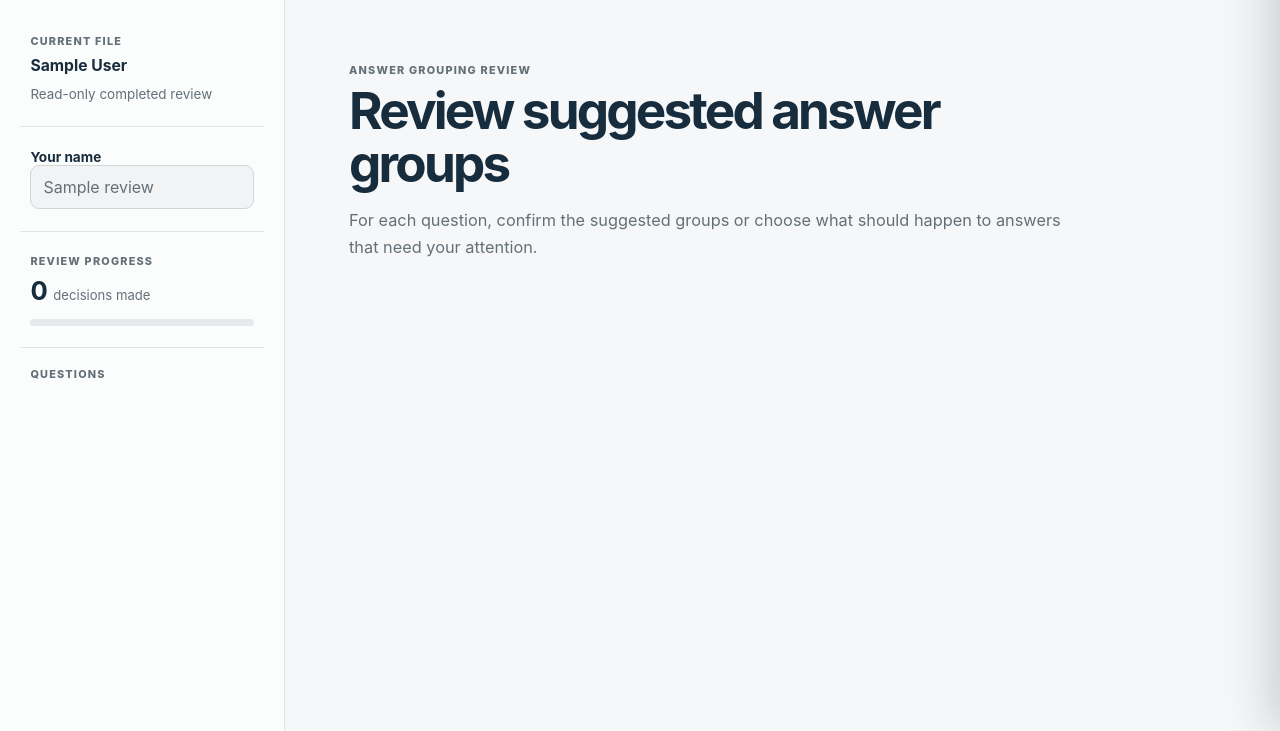
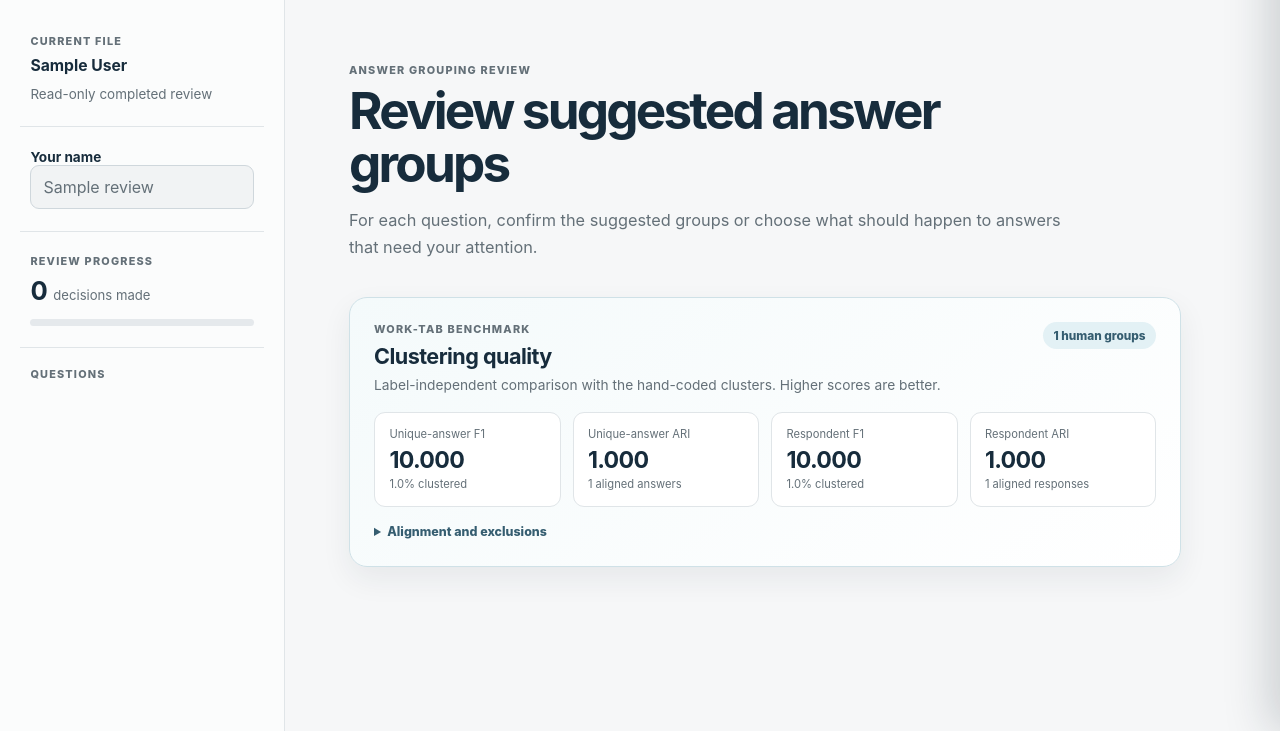
Before and after one commit to samikayyal/other-clustering, a Python web app: template src/other_cluster/templates/review.html in a window 1280 px wide. Shown: the part 69-800 px from the top of the page. Run offline with Jinja, Linux system fonts and the light colour scheme; the template is opened without the code that fills it: most values are stand-ins (such as "Sample title", 1, 10 or a date in 2020).

Commit message:
add ground-truth benchmarks to review UI
- Support optional ground-truth input for review
- Display overall and per-question clustering metrics
- Add CLI, contract, UI, and integration test coverage

```diff
--- a/src/other_cluster/static/review.css
+++ b/src/other_cluster/static/review.css
@@ -72,6 +72,20 @@ input:disabled { color: var(--muted); background: #f1f3f4; }
 .warning-box summary { display: flex; justify-content: space-between; gap: 1rem; padding: .85rem 1rem; cursor: pointer; font-size: .84rem; font-weight: 750; }
 .warning-box ul { margin: 0; padding: 0 1.1rem 1rem 2rem; color: #76571d; font-size: .82rem; line-height: 1.5; }
 
+.evaluation-card { margin-bottom: 1.6rem; padding: 1.5rem; background: linear-gradient(145deg, #f4fafb, #fff); border: 1px solid #cfe1e7; border-radius: 18px; box-shadow: var(--shadow); }
+.evaluation-heading { display: flex; align-items: flex-start; justify-content: space-between; gap: 1rem; }
+.evaluation-heading h2 { margin: 0; color: var(--navy); font-size: 1.35rem; letter-spacing: -.025em; }
+.evaluation-heading p:last-child { margin: .45rem 0 0; color: var(--muted); font-size: .86rem; }
+.evaluation-cluster-count { padding: .4rem .65rem; color: #355d70; background: #e3f1f5; border-radius: 999px; font-size: .74rem; font-weight: 800; white-space: nowrap; }
+.evaluation-grid { display: grid; grid-template-columns: repeat(4, minmax(0, 1fr)); gap: .75rem; margin-top: 1.2rem; }
+.evaluation-grid article { padding: .9rem; background: white; border: 1px solid var(--line); border-radius: 11px; }
+.evaluation-grid span, .evaluation-grid small { display: block; color: var(--muted); font-size: .7rem; line-height: 1.35; }
+.evaluation-grid strong { display: block; margin: .2rem 0; color: var(--navy); font-size: 1.45rem; letter-spacing: -.03em; }
+.evaluation-details { margin-top: 1rem; color: var(--muted); font-size: .78rem; line-height: 1.5; }
+.evaluation-details summary { cursor: pointer; color: #355d70; font-weight: 780; }
+.evaluation-details p { margin: .55rem 0 0; }
+.evaluation-source { overflow-wrap: anywhere; }
+
 .question-card { scroll-margin-top: 92px; margin-bottom: 1.6rem; overflow: hidden; background: var(--paper); border: 1px solid var(--line); border-radius: 18px; box-shadow: var(--shadow); }
 .question-header { padding: 1.45rem 1.5rem 1.15rem; border-bottom: 1px solid var(--line); }
 .question-kicker { display: flex; align-items: center; gap: .65rem; margin-bottom: .7rem; }
@@ -81,6 +95,14 @@ input:disabled { color: var(--muted); background: #f1f3f4; }
 .question-title-row { display: flex; align-items: flex-start; justify-content: space-between; gap: 1rem; }
 .suggested-group-count { flex: 0 0 auto; padding: .42rem .6rem; color: #497082; background: #e9f3f7; border-radius: 999px; font-size: .74rem; font-weight: 800; white-space: nowrap; }
 .question-header .arabic { margin: .45rem 0 0; color: var(--muted); }
+.question-evaluation { display: flex; align-items: center; justify-content: space-between; gap: 1rem; padding: .75rem 1.5rem; color: #355d70; background: #f0f7f9; border-bottom: 1px solid #d8e8ed; }
+.question-evaluation > div span, .question-evaluation > div strong { display: block; }
+.question-evaluation > div span { font-size: .68rem; font-weight: 800; letter-spacing: .06em; text-transform: uppercase; }
+.question-evaluation > div strong { margin-top: .15rem; color: var(--navy); font-size: .8rem; }
+.question-evaluation dl { display: flex; gap: 1.1rem; margin: 0; }
+.question-evaluation dl div { text-align: right; }
+.question-evaluation dt { color: var(--muted); font-size: .65rem; }
+.question-evaluation dd { margin: .1rem 0 0; color: var(--navy); font-size: .82rem; font-weight: 850; }
 .question-summary { display: flex; align-items: center; justify-content: space-between; gap: 1rem; margin: 1rem 1.5rem; padding: .9rem 1rem; background: #f6f8f9; border-radius: 11px; }
 .question-summary p { margin: 0; color: var(--muted); font-size: .88rem; }
 .secondary-action { padding: .55rem .75rem; color: var(--navy); background: white; border: 1px solid #cfd7dc; border-radius: 8px; font-size: .82rem; font-weight: 780; white-space: nowrap; }
@@ -142,6 +164,7 @@ body.drawer-open { overflow: hidden; }
   .question-nav::before { display: none; }
   .question-nav-item { width: auto; min-width: max-content; padding: .55rem .7rem; border: 1px solid var(--line); }
   .content { width: 100%; }
+  .evaluation-grid { grid-template-columns: repeat(2, minmax(0, 1fr)); }
 }
 
 @media (max-width: 600px) {
@@ -152,6 +175,10 @@ body.drawer-open { overflow: hidden; }
   .content { padding: 1.75rem 1rem 3rem; }
   .question-header { padding: 1.2rem 1rem 1rem; }
   .question-title-row { align-items: stretch; flex-direction: column; gap: .65rem; }
+  .evaluation-heading, .question-evaluation { align-items: flex-start; flex-direction: column; }
+  .evaluation-grid { grid-template-columns: 1fr 1fr; }
+  .question-evaluation dl { width: 100%; display: grid; grid-template-columns: 1fr 1fr; gap: .55rem 1rem; }
+  .question-evaluation dl div { text-align: left; }
   .suggested-group-count { align-self: flex-start; }
   .question-summary { align-items: flex-start; flex-direction: column; margin: .85rem 1rem; }
   .question-sections { padding: .2rem 1rem 1rem; }
--- a/src/other_cluster/static/review.js
+++ b/src/other_cluster/static/review.js
@@ -1,6 +1,7 @@
 (() => {
   let review = window.REVIEW;
   let readOnly = Boolean(window.REVIEW_READ_ONLY);
+  const groundTruthEvaluation = window.GROUND_TRUTH_EVALUATION;
   const root = document.querySelector("#review-root");
   const nav = document.querySelector("#question-nav");
   const saveStatus = document.querySelector("#save-status");
@@ -24,6 +25,16 @@
   const selected = (value, expected) => value === expected ? " selected" : "";
   const decisionCount = question => [...question.clusters, ...question.unresolved_answers]
     .filter(item => item.analyst_decision).length;
+  const metric = value => Number(value ?? 0).toFixed(3);
+
+  function renderQuestionEvaluation(questionId) {
+    const evaluation = groundTruthEvaluation?.questions?.find(item => item.question_id === questionId);
+    if (!evaluation) return "";
+    return `<div class="question-evaluation" aria-label="Ground-truth benchmark for ${escapeHtml(questionId)}">
+      <div><span>Work-tab benchmark</span><strong>${evaluation.human_cluster_count} human group${evaluation.human_cluster_count === 1 ? "" : "s"}</strong></div>
+      <dl><div><dt>Unique F1</dt><dd>${metric(evaluation.canonical.pairwise_f1)}</dd></div><div><dt>Unique ARI</dt><dd>${metric(evaluation.canonical.adjusted_rand_index)}</dd></div><div><dt>Coverage</dt><dd>${Number(evaluation.canonical.clustered_percentage).toFixed(1)}%</dd></div><div><dt>Respondent F1</dt><dd>${metric(evaluation.occurrences.pairwise_f1)}</dd></div></dl>
+    </div>`;
+  }
 
   function decisionLabel(decision) {
     if (!decision) return "Not decided";
@@ -61,6 +72,7 @@
       <header class="question-header"><div class="question-kicker"><span class="question-number">${index + 1}</span><span class="question-id">${escapeHtml(question.question_id)}</span></div>
         <div class="question-title-row"><h2>${escapeHtml(question.question_text.english)}</h2><span class="suggested-group-count">${question.clusters.length} suggested group${question.clusters.length === 1 ? "" : "s"}</span></div>
         <p class="arabic">${escapeHtml(question.question_text.arabic)}</p></header>
+      ${renderQuestionEvaluation(question.question_id)}
       <div class="question-summary"><p>${question.answers.length} unique answer${question.answers.length === 1 ? "" : "s"} were submitted for this question.</p>
         <button class="secondary-action" type="button" data-show-answers="${escapeHtml(question.question_id)}">See all answers</button></div>
       <div class="question-sections">
--- a/src/other_cluster/templates/review.html
+++ b/src/other_cluster/templates/review.html
@@ -60,6 +60,31 @@
           </details>
           {% endif %}
 
+          {% if ground_truth_evaluation %}
+          <section id="clustering-evaluation" class="evaluation-card" aria-labelledby="evaluation-title">
+            <div class="evaluation-heading">
+              <div>
+                <p class="eyebrow">Work-tab benchmark</p>
+                <h2 id="evaluation-title">Clustering quality</h2>
+                <p>Label-independent comparison with the hand-coded clusters. Higher scores are better.</p>
+              </div>
+              <span class="evaluation-cluster-count">{{ ground_truth_evaluation.human_cluster_count }} human groups</span>
+            </div>
+            <div class="evaluation-grid">
+              <article><span>Unique-answer F1</span><strong>{{ "%.3f" | format(ground_truth_evaluation.canonical.pairwise_f1) }}</strong><small>{{ "%.1f" | format(ground_truth_evaluation.canonical.clustered_percentage) }}% clustered</small></article>
+              <article><span>Unique-answer ARI</span><strong>{{ "%.3f" | format(ground_truth_evaluation.canonical.adjusted_rand_index) }}</strong><small>{{ ground_truth_evaluation.canonical.item_count }} aligned answers</small></article>
+              <article><span>Respondent F1</span><strong>{{ "%.3f" | format(ground_truth_evaluation.occurrences.pairwise_f1) }}</strong><small>{{ "%.1f" | format(ground_truth_evaluation.occurrences.clustered_percentage) }}% clustered</small></article>
+              <article><span>Respondent ARI</span><strong>{{ "%.3f" | format(ground_truth_evaluation.occurrences.adjusted_rand_index) }}</strong><small>{{ ground_truth_evaluation.occurrences.item_count }} aligned responses</small></article>
+            </div>
+            <details class="evaluation-details">
+              <summary>Alignment and exclusions</summary>
+              <p>{{ ground_truth_evaluation.alignment.labeled_canonical_answers }} of {{ ground_truth_evaluation.alignment.review_canonical_answers }} unique answers and {{ ground_truth_evaluation.alignment.labeled_occurrences }} of {{ ground_truth_evaluation.alignment.review_occurrences }} respondent answers have human codes.</p>
+              <p>Excluded responses: {{ ground_truth_evaluation.alignment.unlabeled_occurrences }} unlabeled, {{ ground_truth_evaluation.alignment.missing_key_occurrences }} missing keys, {{ ground_truth_evaluation.alignment.text_mismatch_occurrences }} text mismatches. Ambiguous unique answers: {{ ground_truth_evaluation.alignment.ambiguous_canonical_answers }}.</p>
+              <p class="evaluation-source">Source: {{ ground_truth_source }} · Work tab · read only</p>
+            </details>
+          </section>
+          {% endif %}
+
           <div id="review-root"></div>
 
           {% if not read_only %}
@@ -96,6 +121,7 @@
     <script>
       window.REVIEW = {{ review | tojson }};
       window.REVIEW_READ_ONLY = {{ read_only | tojson }};
+      window.GROUND_TRUTH_EVALUATION = {{ ground_truth_evaluation | tojson }};
     </script>
     <script src="{{ url_for('static', filename='review.js') }}"></script>
   </body>
```
Also changed, not shown: context/v1-contract.md (+6 -0 lines), src/other_cluster/cli/main.py (+8 -2 lines), src/other_cluster/review_webapp.py (+24 -3 lines), tests/test_cli.py (+25 -0 lines), tests/test_review_file.py (+52 -0 lines), README.md, 1 other file.
